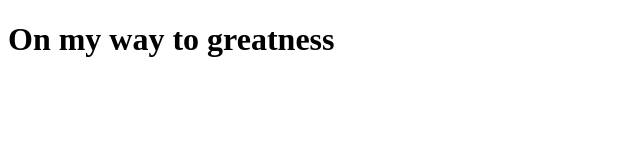
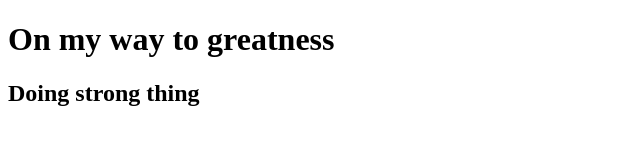
Before and after one commit to Victorinox2/MyApp-Creation, a plain HTML site: page login.html in a window 1280 px wide. Shown: the whole page, without its empty margins (0-640 px from the left). Drawn offline with Linux system fonts and the light colour scheme.

Commit message:
Added to the new branch

```diff
--- a/login.html
+++ b/login.html
@@ -9,6 +9,7 @@
 <body>
     <div>
         <h1>On my way to greatness</h1>
+        <h2>Doing strong thing</h2>
     </div>
 </body>
 </html>
```
